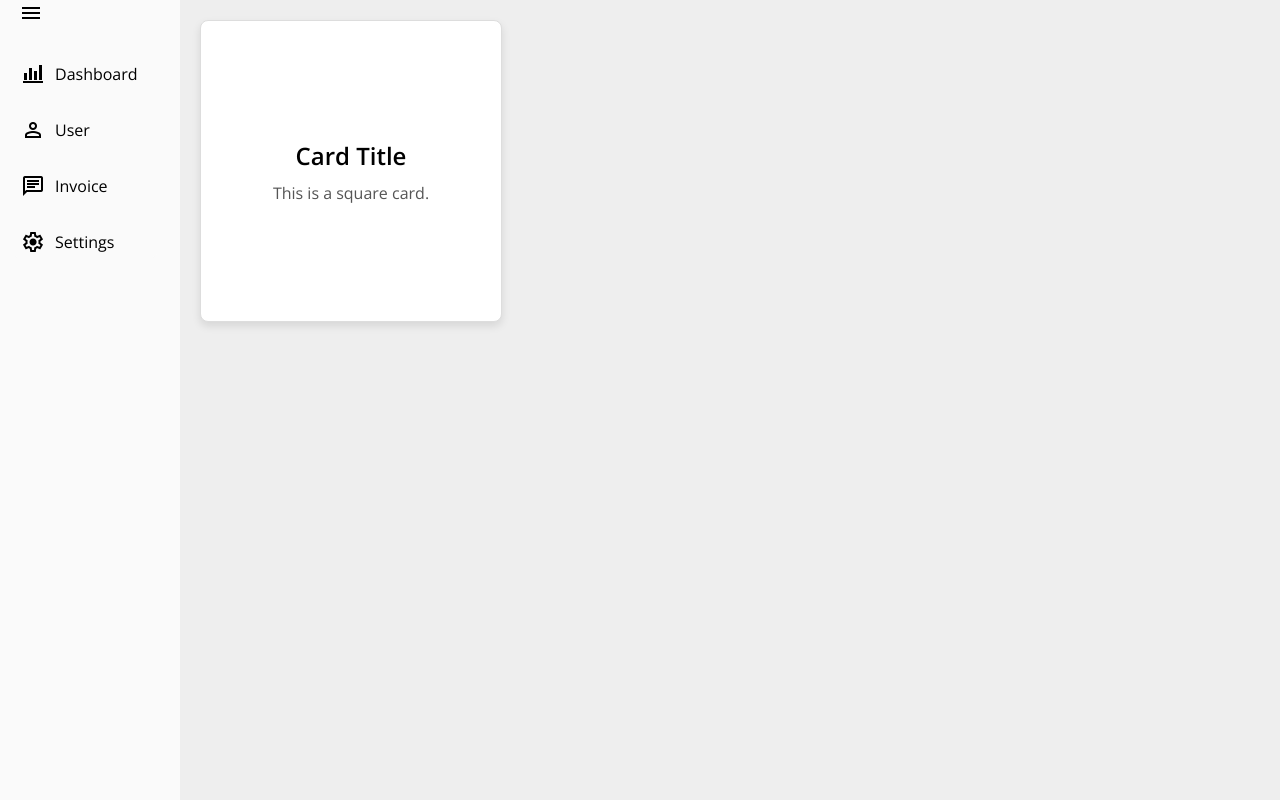
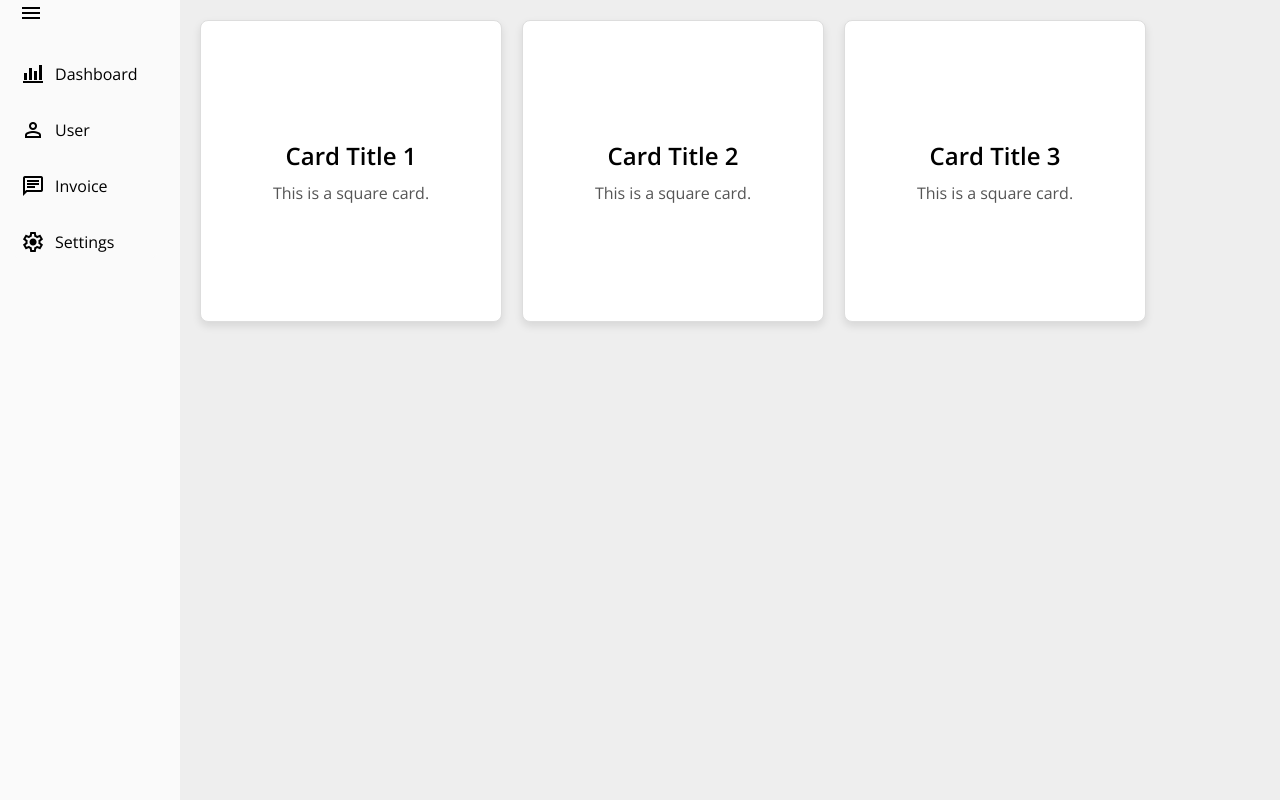
Before and after one commit to iiamrishi/client-Management-System, a PHP site: page /client/dashboardClient.html in a window 1280 px wide. Run offline with PHP 8.4, Linux system fonts and the light colour scheme.

Commit message:
added more cards

```diff
--- a/client/css/dashboardClient.css
+++ b/client/css/dashboardClient.css
@@ -23,11 +23,14 @@ body {
 
 .main-content {
   flex-grow: 1; /* Take the remaining space */
-  display: flex;
   padding: 20px;
   box-sizing: border-box;
-  align-items: flex-start; /* Align items to the top */
-  justify-content: flex-start; /* Align items to the left */
+}
+
+.card-container {
+  display: flex;
+  flex-wrap: wrap; /* Allows the cards to wrap to the next line */
+  gap: 20px; /* Adds space between the cards */
 }
 
 .card {
--- a/client/dashboardClient.html
+++ b/client/dashboardClient.html
@@ -54,11 +54,26 @@
       </ul>
     </div>
     <div class="main-content">
-      <div class="card">
-        <div class="card-content">
-          <h2>Card Title</h2>
-          <p>This is a square card.</p>
+      <div class="card-container">
+        <div class="card">
+          <div class="card-content">
+            <h2>Card Title 1</h2>
+            <p>This is a square card.</p>
+          </div>
         </div>
+        <div class="card">
+          <div class="card-content">
+            <h2>Card Title 2</h2>
+            <p>This is a square card.</p>
+          </div>
+        </div>
+        <div class="card">
+          <div class="card-content">
+            <h2>Card Title 3</h2>
+            <p>This is a square card.</p>
+          </div>
+        </div>
+        <!-- Add more cards as needed -->
       </div>
     </div>
   </body>
```
